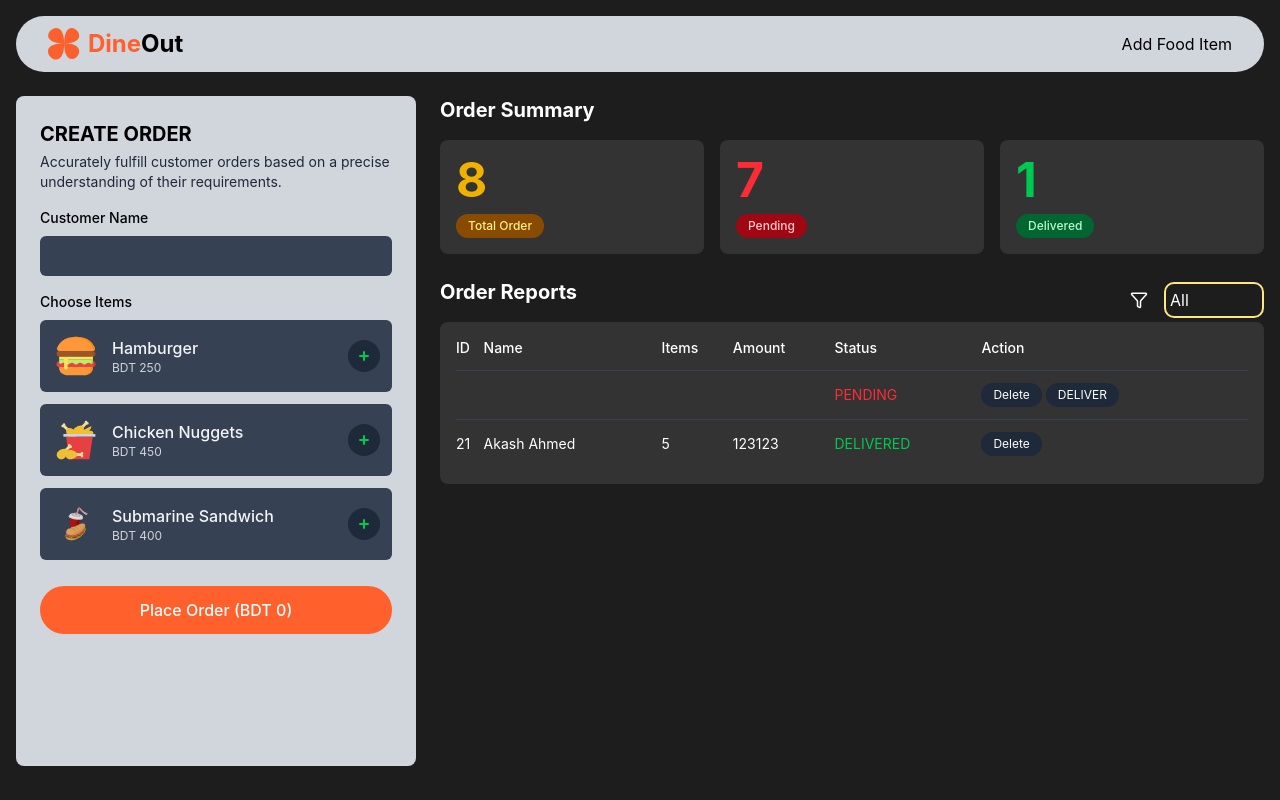
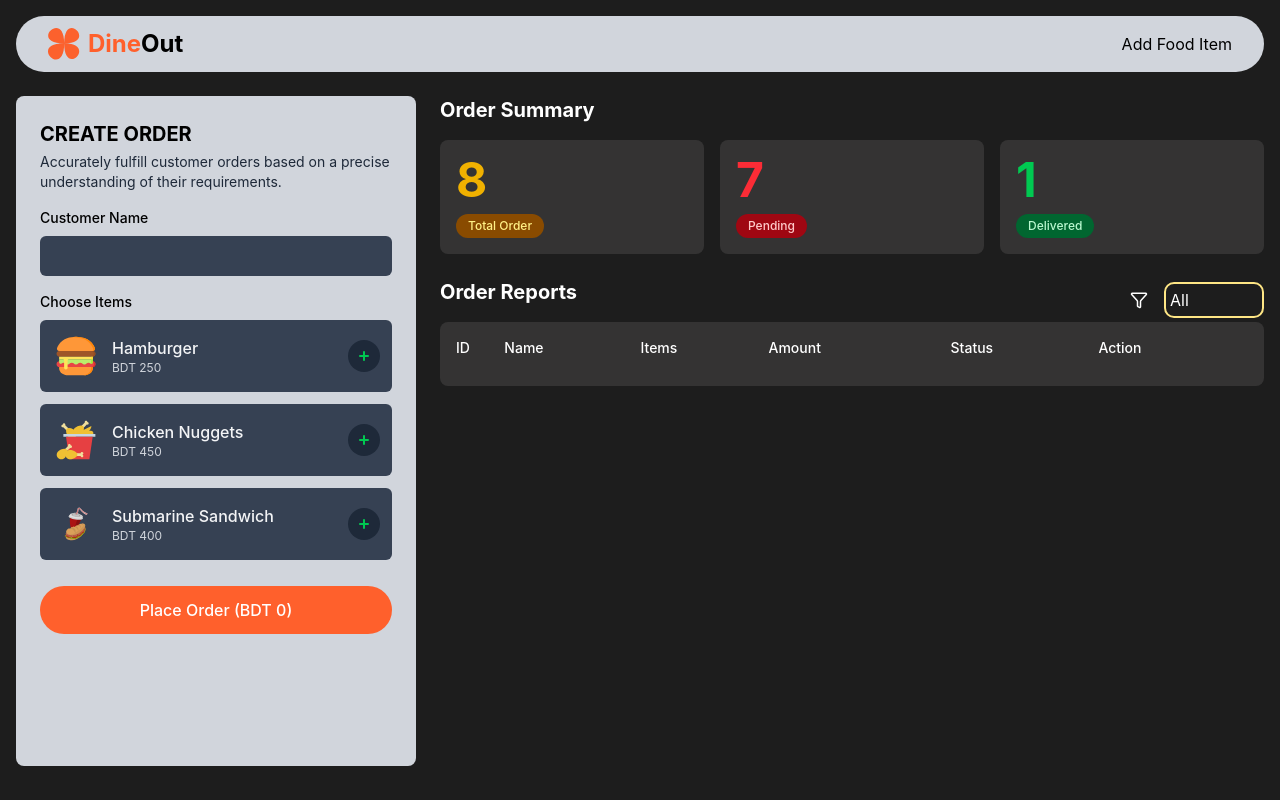
Before and after one commit to webxrahat/res-order, a React (Vite) app: page / in a window 1280 px wide. Built offline with nearby package versions, Linux system fonts and the light colour scheme.

Commit message:
order management

```diff
--- a/src/components/OrderBoard.jsx
+++ b/src/components/OrderBoard.jsx
@@ -11,7 +11,7 @@ const initialOrder = {
 
 export default function OrderBoard() {
  const [newOrder, setNewOrder] = useState(initialOrder);
- const [orderReport, setOrderReport] = useState({});
+ const [orderReport, setOrderReport] = useState([]);
 
  let initialBill = 0;
  const totalOrderBill = newOrder.totalOrder.reduce((acc, curt) => {
@@ -23,8 +23,10 @@ export default function OrderBoard() {
  const curentOrder = () => {};
 
  const handleCreateOrder = (order) => {
-  console.log("order", orderReport);
+  setOrderReport([...orderReport, order]);
  };
+
+ //  console.log("newOrder", newOrder);
 
  const orderHandler = (item) => {
   if (newOrder.userName !== "") {
@@ -64,7 +66,10 @@ export default function OrderBoard() {
     <div className="md:col-span-2 h-[calc(100vh_-_130px)]">
      <OrderSummary />
 
-     <OrderReportsList orderReport={orderReport} />
+     <OrderReportsList
+      orderReport={orderReport}
+      totalOrderBill={totalOrderBill}
+     />
     </div>
    </div>
   </div>
--- a/src/components/OrderReportsList.jsx
+++ b/src/components/OrderReportsList.jsx
@@ -1,8 +1,6 @@
 import React from "react";
 
 export default function OrderReportsList({ orderReport }) {
- const { userName } = orderReport;
-
  return (
   <div>
    <div className="flex justify-between">
@@ -43,12 +41,21 @@ export default function OrderReportsList({ orderReport }) {
         <th className="pb-3 font-medium">Action</th>
        </tr>
       </thead>
+
+      {orderReport.map((item) => {
+       //  console.log("item", item.totalOrder.name);
+
+       const totalBill = item.totalOrder.reduce(
+        (acc, curt) => acc + parseInt(curt.taka),
+        0
+       );
+       return (
         <tbody className="text-sm">
-       <tr className="border-t border-gray-700">
-        <td className="py-3"></td>
-        <td className="py-3">{userName}</td>
-        <td className="py-3"></td>
-        <td className="py-3"></td>
+         <tr key={item.totalOrder.id} className="border-t border-gray-700">
+          <td className="py-3">{item.totalOrder.id}</td>
+          <td className="py-3">{item.userName}</td>
+          <td className="py-3">{item.totalOrder.length}</td>
+          <td className="py-3">{totalBill}</td>
           <td className="py-3">
            <span className="text-red-500">PENDING</span>
           </td>
@@ -62,7 +69,7 @@ export default function OrderReportsList({ orderReport }) {
           </td>
          </tr>
 
-       <tr className="border-t border-gray-700">
+         {/* <tr className="border-t border-gray-700">
         <td className="py-3">21</td>
         <td className="py-3">Akash Ahmed</td>
         <td className="py-3">5</td>
@@ -75,8 +82,10 @@ export default function OrderReportsList({ orderReport }) {
           Delete
          </button>
         </td>
-       </tr>
+       </tr> */}
         </tbody>
+       );
+      })}
      </table>
     </div>
    </div>
```
Lines whose indentation alone changed are shown as unchanged.
